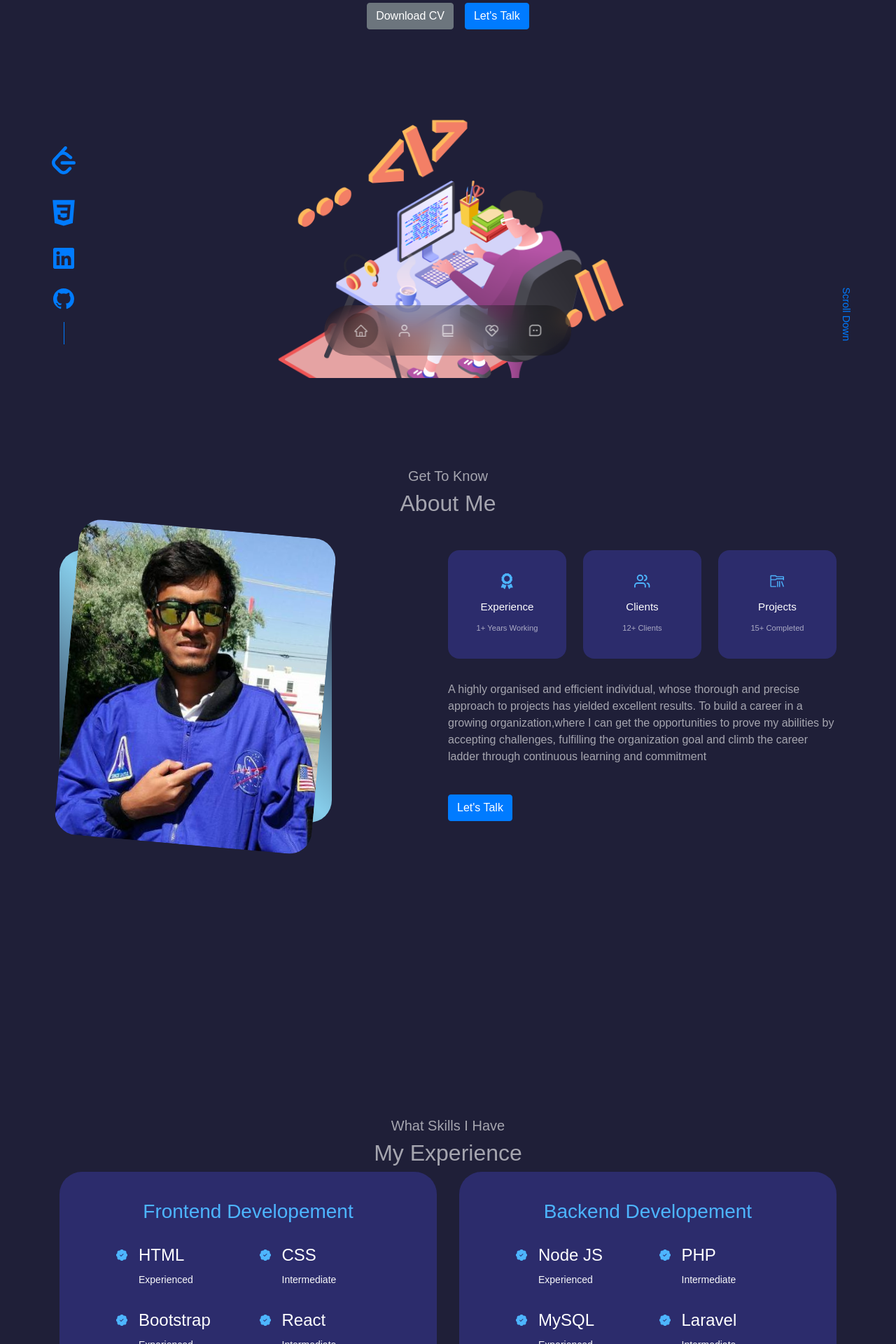
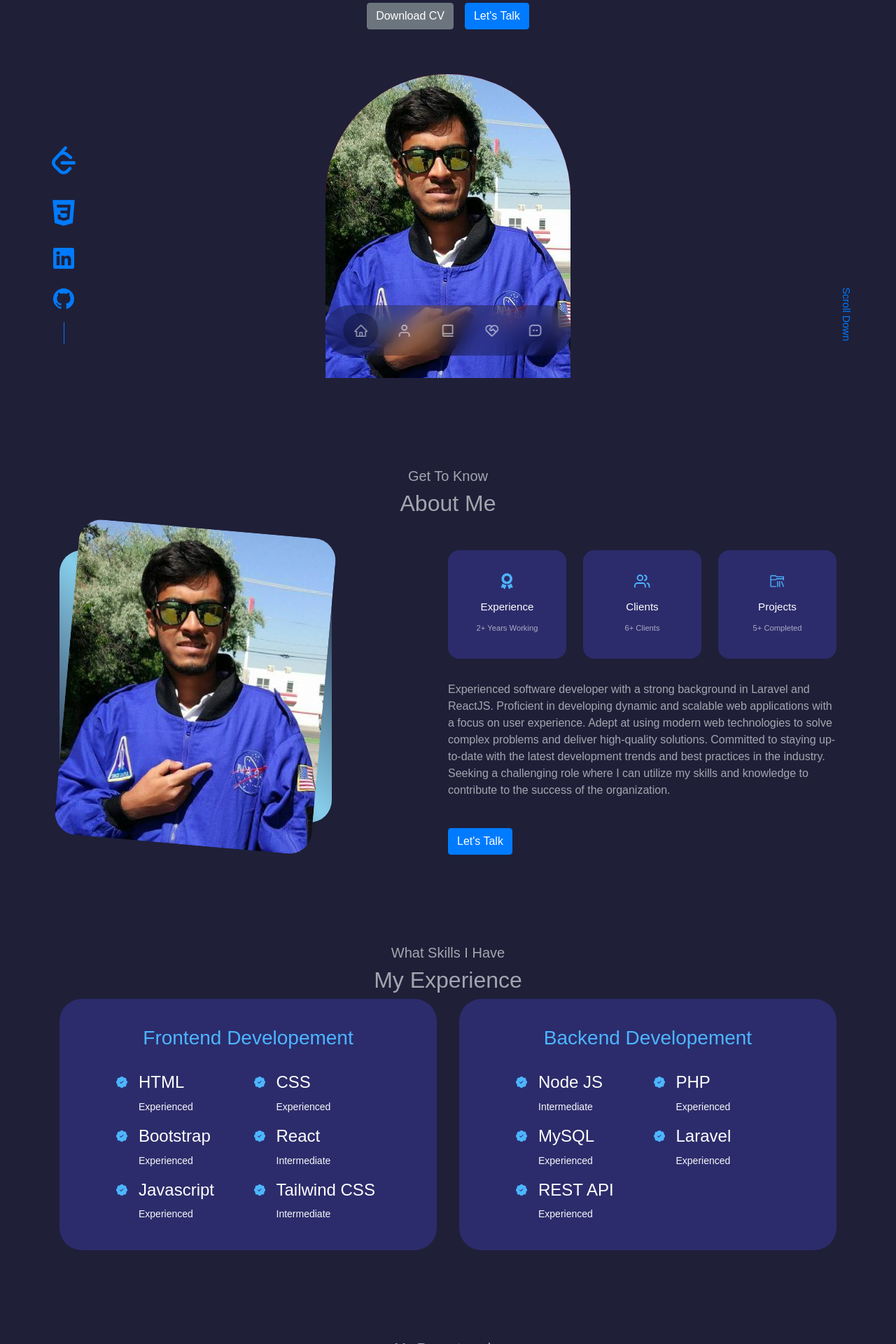
Before and after one commit to sakilbd/ReactJs-Portfolio, a React (Create React App) app: page / in a window 1280 px wide. Shown: the part 260-2180 px from the top of the page at 70% size. Built offline with nearby package versions, Linux system fonts and the light colour scheme.

Commit message:
some changes

```diff
--- a/package.json
+++ b/package.json
@@ -7,7 +7,7 @@
     "@testing-library/react": "^12.1.3",
     "@testing-library/user-event": "^13.5.0",
     "bootstrap": "^4.6.0",
-    "lottie-react": "^2.2.1",
+    "lottie-react": "^2.3.1",
     "react": "^17.0.2",
     "react-bootstrap": "^2.1.2",
     "react-dom": "^17.0.2",
--- a/src/Components/about/About.js
+++ b/src/Components/about/About.js
@@ -24,7 +24,7 @@ class About extends Component {
                             <article className='about__card'>
                                 <FaAward className='about__icon'/>
                                 <h5>Experience</h5>
-                                <small>1+ Years Working</small>
+                                <small>2+ Years Working</small>
                             </article>
 
 
@@ -32,7 +32,7 @@ class About extends Component {
                             <article className='about__card'>
                                 <FiUsers className='about__icon'/>
                                 <h5>Clients</h5>
-                                <small>12+ Clients</small>
+                                <small>6+ Clients</small>
                             </article>
 
 
@@ -40,15 +40,12 @@ class About extends Component {
                             <article className='about__card'>
                                 <VscFolderLibrary className='about__icon'/>
                                 <h5>Projects </h5>
-                                <small>15+ Completed</small>
+                                <small>5+ Completed</small>
                             </article>
                         </div>
 
                     <p>
-                    A highly organised and efficient individual, whose thorough and precise approach to projects
-                    has yielded excellent results. To build a career in a growing organization,where I can get the
-                    opportunities to prove my abilities by accepting challenges, fulfilling the organization goal and
-                    climb the career ladder through continuous learning and commitment
+                    Experienced software developer with a strong background in Laravel and ReactJS. Proficient in developing dynamic and scalable web applications with a focus on user experience. Adept at using modern web technologies to solve complex problems and deliver high-quality solutions. Committed to staying up-to-date with the latest development trends and best practices in the industry. Seeking a challenging role where I can utilize my skills and knowledge to contribute to the success of the organization.
                     </p>
                     <a href="#contact" className="btn btn-primary"> Let's Talk</a>
                     </div>
--- a/src/Components/about/about.css
+++ b/src/Components/about/about.css
@@ -72,8 +72,9 @@
         gap: 0;
     }
     .about__me {
-        width: 50%;
-        margin: 2rem auto 4rem;
+        display: none
+        /* width: 50%;
+        margin: 2rem auto 4rem; */
     }
     .about__content p {
         margin: 1rem 0 1.5rem;
--- a/src/Components/experience/Experience.js
+++ b/src/Components/experience/Experience.js
@@ -1,9 +1,9 @@
-import React, { Component } from 'react';
-import {BsFillPatchCheckFill} from 'react-icons/bs';
-import './experience.css';
+import React, { Component } from "react";
+import { BsFillPatchCheckFill } from "react-icons/bs";
+import "./experience.css";
 
 class Experience extends Component {
-    state = {  }
+  state = {};
   render() {
     return (
       <section id="experience">
@@ -14,30 +14,44 @@ class Experience extends Component {
             <h3>Frontend Developement</h3>
             <div className="experience__content">
               <article className="experience__details">
-                                <BsFillPatchCheckFill className="experience_details-icon"/>
+                <BsFillPatchCheckFill className="experience_details-icon" />
                 <div>
                   <h4>HTML</h4>
                   <small className="text-light">Experienced</small>
                 </div>
               </article>
               <article className="experience__details">
-                                <BsFillPatchCheckFill className="experience_details-icon"/>
+                <BsFillPatchCheckFill className="experience_details-icon" />
                 <div>
                   <h4>CSS</h4>
-                                    <small className="text-light">Intermediate</small>
+                  <small className="text-light">Experienced</small>
                 </div>
               </article>
               <article className="experience__details">
-                                <BsFillPatchCheckFill className="experience_details-icon"/>
+                <BsFillPatchCheckFill className="experience_details-icon" />
                 <div>
                   <h4>Bootstrap</h4>
                   <small className="text-light">Experienced</small>
                 </div>
               </article>
               <article className="experience__details">
-                                <BsFillPatchCheckFill className="experience_details-icon"/>
+                <BsFillPatchCheckFill className="experience_details-icon" />
                 <div>
                   <h4>React</h4>
+                  <small className="text-light">Intermediate</small>
+                </div>
+              </article>
+              <article className="experience__details">
+                <BsFillPatchCheckFill className="experience_details-icon" />
+                <div>
+                  <h4>Javascript</h4>
+                  <small className="text-light">Experienced</small>
+                </div>
+              </article>
+              <article className="experience__details">
+                <BsFillPatchCheckFill className="experience_details-icon" />
+                <div>
+                  <h4>Tailwind CSS</h4>
                   <small className="text-light">Intermediate</small>
                 </div>
               </article>
@@ -48,37 +62,45 @@ class Experience extends Component {
             <h3>Backend Developement</h3>
             <div className="experience__content">
               <article className="experience__details">
-                                <BsFillPatchCheckFill className="experience_details-icon"/>
+                <BsFillPatchCheckFill className="experience_details-icon" />
                 <div>
                   <h4>Node JS</h4>
+                  <small className="text-light">Intermediate</small>
+                </div>
+              </article>
+              <article className="experience__details">
+                <BsFillPatchCheckFill className="experience_details-icon" />
+                <div>
+                  <h4>PHP</h4>
                   <small className="text-light">Experienced</small>
                 </div>
               </article>
               <article className="experience__details">
-                                <BsFillPatchCheckFill className="experience_details-icon"/>
-                                  <div>
-                                    <h4>PHP</h4>
-                                    <small className="text-light">Intermediate</small>
-                                  </div>
-                            </article>
-                            <article className="experience__details">
-                                <BsFillPatchCheckFill className="experience_details-icon"/>
+                <BsFillPatchCheckFill className="experience_details-icon" />
                 <div>
                   <h4>MySQL</h4>
                   <small className="text-light">Experienced</small>
                 </div>
               </article>
               <article className="experience__details">
-                                <BsFillPatchCheckFill className="experience_details-icon"/>
+                <BsFillPatchCheckFill className="experience_details-icon" />
                 <div>
                   <h4>Laravel</h4>
-                                    <small className="text-light">Intermediate</small>
+                  <small className="text-light">Experienced</small>
+                </div>
+              </article>
+              <article className="experience__details">
+                <BsFillPatchCheckFill className="experience_details-icon" />
+                <div>
+                  <h4>REST API</h4>
+                  <small className="text-light">Experienced</small>
                 </div>
               </article>
             </div>
           </div>
         </div>
-            </section>);
+      </section>
+    );
   }
 }
 
--- a/src/Components/experience/experience.css
+++ b/src/Components/experience/experience.css
@@ -27,7 +27,7 @@
 .experience__content {
     display: grid;
     grid-template-columns: 1fr 1fr;
-    grid-gap: 2rem;
+    grid-gap: 1rem;
 }
 
 .experience__details {
--- a/src/Components/header/Header.js
+++ b/src/Components/header/Header.js
@@ -18,8 +18,10 @@ class Header extends Component {
                 <HeaderSocials/>
 
                 <div className="me">
-                <HeaderLottie/>
-                    {/* <img src={ME}></img> */}
+                {/* <HeaderLottie/> */}
+                <div className="image">
+                    <img src={ME}></img>
+                    </div>
                 </div>
                 <a href="#contact" className="scroll__down">Scroll Down</a>
 
--- a/src/Components/header/header.css
+++ b/src/Components/header/header.css
@@ -60,18 +60,25 @@ header {
 /* ************* Me ************* */
 
 .me {
-    /* background: red; */
-    width: auto;
+    background: red;
+    width: 350px;
     /* height: auto; */
-    height: 60rem;
+    height: auto;
     position: absolute;
-    /* margin-top: 4rem; */
-    /* border-radius: 12rem 12rem 0 0; */
+    margin-top: 4rem;
+    border-radius: 12rem 12rem 0 0;
     overflow: hidden;
     padding: 5rem 1.5rem 1.5rem 1.5rem;
     left: 50%;
     transform: translateX(-50%);
+    display: flex;
+    justify-content: center;
+    align-items: center;
     /* background: red; */
+}
+
+.image {
+    margin-top: -5rem;
 }
 
 .scroll__down {
@@ -85,14 +92,18 @@ header {
 
 @media screen and (max-width:1024px) {
     .me {
-        height: 20rem;
+        height: 25rem;
     }
     .me svg {
         /* background: yellow; */
+        /*
         width: 600px;
         height: 600px;
         transform: scale(1.8);
-        overflow: visible !important;
+        overflow: visible !important; */
+    }
+    .image {
+        margin-top: -10px;
     }
 }
 
--- a/src/index.css
+++ b/src/index.css
@@ -55,7 +55,7 @@ h1 {
 
 section {
     margin-top: 8rem;
-    height: 100vh;
+    /* height: 100vh; */
 }
 
 section>h2,
```
Also changed, not shown: src/Assets/vehicle.PNG (added), 1 other file (tests, documents, lock files or other folders). Lines whose indentation alone changed are shown as unchanged.
